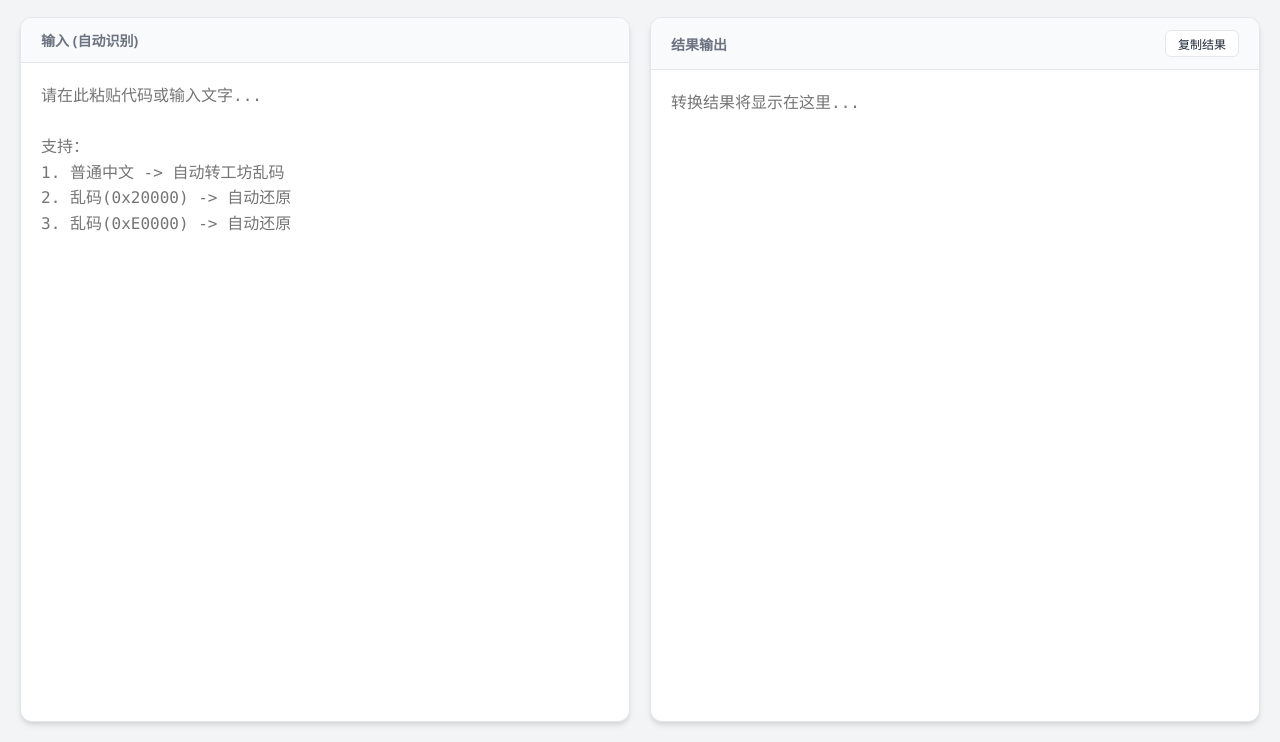
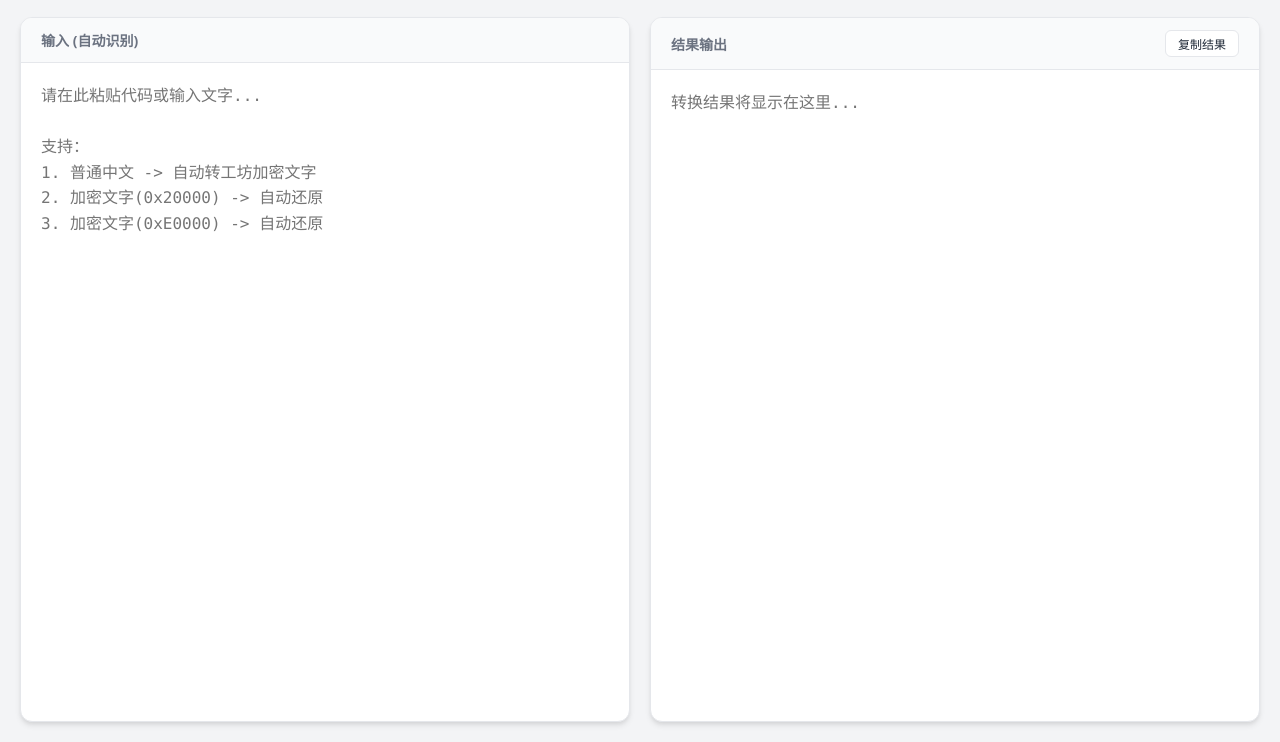
Before and after one commit to AcceleratorYzl/OW_workshop, a plain HTML site: page index.html in a window 1280 px wide. Shown: the part 58-800 px from the top of the page. Drawn offline with Linux system fonts and the light colour scheme.

Commit message:
Update index.html

```diff
--- a/index.html
+++ b/index.html
@@ -163,7 +163,7 @@
             <div class="card-header">
                 <span>输入 (自动识别)</span>
             </div>
-            <textarea id="input" placeholder="请在此粘贴代码或输入文字...&#10;&#10;支持：&#10;1. 普通中文 -> 自动转工坊乱码&#10;2. 乱码(0x20000) -> 自动还原&#10;3. 乱码(0xE0000) -> 自动还原"></textarea>
+            <textarea id="input" placeholder="请在此粘贴代码或输入文字...&#10;&#10;支持：&#10;1. 普通中文 -> 自动转工坊加密文字&#10;2. 加密文字(0x20000) -> 自动还原&#10;3. 加密文字(0xE0000) -> 自动还原"></textarea>
         </div>
 
         <!-- 右侧输出区 -->
@@ -196,7 +196,7 @@
             let hasEncryptedChar = false;
             let encryptionType = "";
 
-            // 1. 预扫描：判断输入的是“乱码”还是“普通字”
+            // 1. 预扫描：判断输入的是“加密文字”还是“普通字”
             for (let char of charArray) {
                 const code = char.codePointAt(0);
                 if (code >= OFFSET_STD) {
@@ -223,7 +223,7 @@
                     // 其次解密普通偏移 (0x20000)
                     // 注意排除 U+E0020 (Tag Space) 等无需解密的特殊符
                     else if (code >= OFFSET_STD && code < 0xE0000) {
-                        // 简单的范围保护，防止误伤其他符号，但通常工坊乱码都在 Plane 2
+                        // 简单的范围保护，防止误伤其他符号，但通常工坊加密文字都在 Plane 2
                         return String.fromCodePoint(code - OFFSET_STD);
                     }
                     return char;
```
